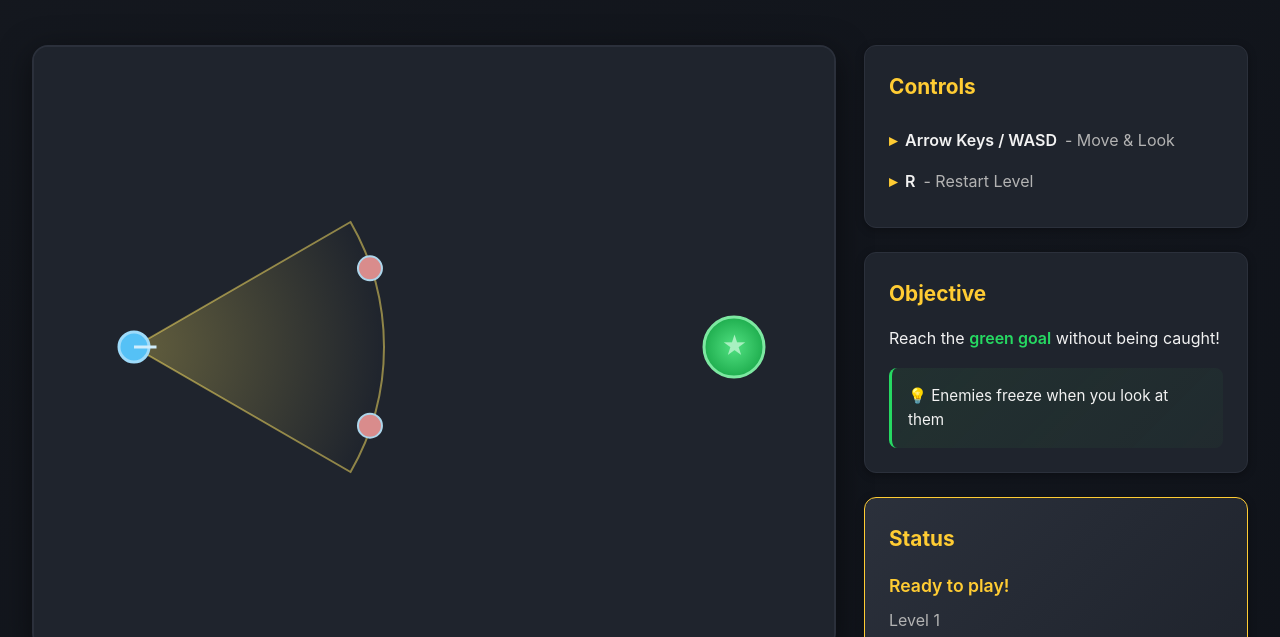
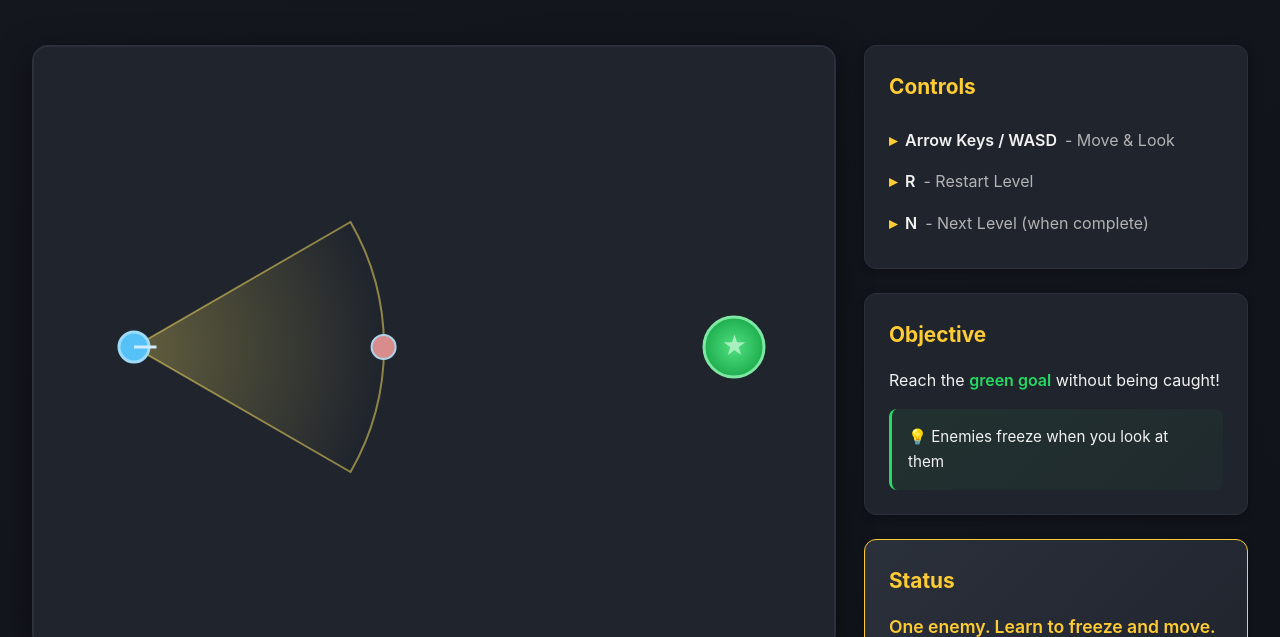
Before and after one commit to raihaaniyat/blindspot, a website: page index.html in a window 1280 px wide. Shown: the part 163-800 px from the top of the page. Drawn offline with Linux system fonts and the light colour scheme.

Commit message:
Add 5-level progression system and custom favicon

```diff
--- a/game.js
+++ b/game.js
@@ -17,13 +17,85 @@ const gameStatusEl = document.getElementById('gameStatus');
 const levelInfoEl = document.getElementById('levelInfo');
 
 // ========================================
+// LEVEL DEFINITIONS
+// ========================================
+// Each level has unique enemy configurations and difficulty
+const LEVELS = [
+    // Level 1: Tutorial - Learn the basics
+    {
+        name: 'Level 1: First Steps',
+        player: { x: 100, y: 300 },
+        goal: { x: 700, y: 300 },
+        enemies: [
+            { x: 400, y: 300, radius: 12, speed: 1.2 },
+        ],
+        description: 'One enemy. Learn to freeze and move.'
+    },
+
+    // Level 2: The Pincer - Multiple threats
+    {
+        name: 'Level 2: The Pincer',
+        player: { x: 100, y: 300 },
+        goal: { x: 700, y: 300 },
+        enemies: [
+            { x: 400, y: 150, radius: 12, speed: 1.3 },
+            { x: 400, y: 450, radius: 12, speed: 1.3 },
+        ],
+        description: 'Two enemies flanking you. Watch both sides!'
+    },
+
+    // Level 3: The Gauntlet - Linear challenge
+    {
+        name: 'Level 3: The Gauntlet',
+        player: { x: 100, y: 300 },
+        goal: { x: 700, y: 300 },
+        enemies: [
+            { x: 250, y: 300, radius: 12, speed: 1.4 },
+            { x: 450, y: 200, radius: 12, speed: 1.4 },
+            { x: 450, y: 400, radius: 12, speed: 1.4 },
+        ],
+        description: 'Three enemies in your path. Plan your route!'
+    },
+
+    // Level 4: The Ambush - Surrounded
+    {
+        name: 'Level 4: The Ambush',
+        player: { x: 400, y: 300 },
+        goal: { x: 750, y: 300 },
+        enemies: [
+            { x: 150, y: 300, radius: 12, speed: 1.5 }, // Behind
+            { x: 600, y: 150, radius: 12, speed: 1.5 }, // Front-right
+            { x: 600, y: 450, radius: 12, speed: 1.5 }, // Front-left
+            { x: 400, y: 100, radius: 12, speed: 1.3 }, // Top
+        ],
+        description: 'Surrounded! Check all directions constantly.'
+    },
+
+    // Level 5: The Maze - Expert challenge
+    {
+        name: 'Level 5: The Maze',
+        player: { x: 100, y: 100 },
+        goal: { x: 700, y: 500 },
+        enemies: [
+            { x: 250, y: 200, radius: 12, speed: 1.6 },
+            { x: 400, y: 300, radius: 12, speed: 1.4 },
+            { x: 550, y: 400, radius: 12, speed: 1.6 },
+            { x: 300, y: 450, radius: 12, speed: 1.5 },
+            { x: 600, y: 200, radius: 12, speed: 1.5 },
+        ],
+        description: 'Five enemies. Master level. Good luck!'
+    },
+];
+
+// ========================================
 // GAME STATE
 // ========================================
 // This object holds all the current game data
 // It's like the "brain" of the game that remembers everything
 const game = {
     state: 'playing', // Can be: 'playing', 'won', 'lost'
-    currentLevel: 1,
+    currentLevel: 0,  // Index into LEVELS array (0-based)
+    totalLevels: LEVELS.length,
 
     // Player data
     player: {
@@ -32,12 +104,12 @@ const game = {
         radius: 15,          // Size of the player circle
         speed: 3,            // How fast they move (pixels per frame)
         angle: 0,            // Which direction they're facing (in radians)
-                             // 0 = right, Math.PI/2 = down, Math.PI = left, etc.
+        // 0 = right, Math.PI/2 = down, Math.PI = left, etc.
 
         // Vision cone properties
         visionDistance: 250, // How far the player can see
         visionAngle: Math.PI / 3, // How wide the vision cone is (60 degrees)
-                                   // Math.PI / 3 radians = 60 degrees
+        // Math.PI / 3 radians = 60 degrees
     },
 
     // Goal (where player needs to reach)
@@ -47,23 +119,8 @@ const game = {
         radius: 30,
     },
 
-    // Array of enemies
-    enemies: [
-        {
-            x: 400,
-            y: 200,
-            radius: 12,
-            speed: 1.5,      // Slower than player (important for balance!)
-            isFrozen: false, // Whether they're currently frozen
-        },
-        {
-            x: 400,
-            y: 400,
-            radius: 12,
-            speed: 1.5,
-            isFrozen: false,
-        },
-    ],
+    // Array of enemies (will be populated by loadLevel)
+    enemies: [],
 
     // Keyboard input tracking
     keys: {
@@ -92,7 +149,12 @@ window.addEventListener('keydown', (e) => {
 
     // Restart on 'R' key
     if (e.key === 'r' || e.key === 'R') {
-        restartGame();
+        restartLevel();
+    }
+
+    // Next level on 'N' key (only when won)
+    if ((e.key === 'n' || e.key === 'N') && game.state === 'won') {
+        nextLevel();
     }
 });
 
@@ -279,30 +341,74 @@ function checkGameConditions() {
     const distToGoal = distance(p.x, p.y, game.goal.x, game.goal.y);
     if (distToGoal < p.radius + game.goal.radius) {
         game.state = 'won';
-        gameStatusEl.textContent = '🎉 Level Complete! Press R to restart';
+
+        // Check if there are more levels
+        if (game.currentLevel < game.totalLevels - 1) {
+            gameStatusEl.textContent = '🎉 Level Complete! Press N for next level or R to retry';
+        } else {
+            gameStatusEl.textContent = '🏆 All Levels Complete! You Win! Press R to restart';
+        }
         gameStatusEl.style.color = 'hsl(140, 70%, 50%)';
     }
 }
 
 /**
- * Restart the game
+ * Load a specific level
  */
-function restartGame() {
-    // Reset player position
-    game.player.x = 100;
-    game.player.y = 300;
+function loadLevel(levelIndex) {
+    // Validate level index
+    if (levelIndex < 0 || levelIndex >= LEVELS.length) {
+        console.error('Invalid level index:', levelIndex);
+        return;
+    }
+
+    const level = LEVELS[levelIndex];
+    game.currentLevel = levelIndex;
+
+    // Set player position
+    game.player.x = level.player.x;
+    game.player.y = level.player.y;
     game.player.angle = 0;
 
-    // Reset enemies
-    game.enemies[0].x = 400;
-    game.enemies[0].y = 200;
-    game.enemies[1].x = 400;
-    game.enemies[1].y = 400;
+    // Set goal position
+    game.goal.x = level.goal.x;
+    game.goal.y = level.goal.y;
+
+    // Create enemies from level data
+    game.enemies = level.enemies.map(enemyData => ({
+        x: enemyData.x,
+        y: enemyData.y,
+        radius: enemyData.radius,
+        speed: enemyData.speed,
+        isFrozen: false,
+    }));
 
     // Reset game state
     game.state = 'playing';
-    gameStatusEl.textContent = 'Watch your blindspot!';
+
+    // Update UI
+    levelInfoEl.textContent = `${level.name} (${levelIndex + 1}/${LEVELS.length})`;
+    gameStatusEl.textContent = level.description;
     gameStatusEl.style.color = 'hsl(45, 100%, 60%)';
+}
+
+/**
+ * Restart the current level
+ */
+function restartLevel() {
+    loadLevel(game.currentLevel);
+}
+
+/**
+ * Load the next level
+ */
+function nextLevel() {
+    if (game.currentLevel < game.totalLevels - 1) {
+        loadLevel(game.currentLevel + 1);
+    } else {
+        // Already on last level, restart from beginning
+        loadLevel(0);
+    }
 }
 
 // ========================================
@@ -499,4 +605,5 @@ function gameLoop() {
 // START THE GAME
 // ========================================
 // This runs once when the page loads
+loadLevel(0); // Load the first level
 gameLoop();
--- a/index.html
+++ b/index.html
@@ -1,12 +1,23 @@
 <!DOCTYPE html>
 <html lang="en">
+
 <head>
     <meta charset="UTF-8">
     <meta name="viewport" content="width=device-width, initial-scale=1.0">
     <title>Blindspot - Stealth Puzzle Game</title>
-    <meta name="description" content="A stealth-puzzle game where enemies can only move when you're not looking at them. Master your vision cone and reach the exit!">
+    <meta name="description"
+        content="A stealth-puzzle game where enemies can only move when you're not looking at them. Master your vision cone and reach the exit!">
+
+    <!-- Favicons -->
+    <link rel="icon" type="image/svg+xml" href="favicon.svg">
+    <link rel="icon" type="image/png" sizes="32x32" href="favicon-32x32.png">
+    <link rel="icon" type="image/png" sizes="16x16" href="favicon-16x16.png">
+    <link rel="apple-touch-icon" sizes="180x180" href="apple-touch-icon.png">
+    <meta name="theme-color" content="#1a1d2e">
+
     <link rel="stylesheet" href="styles.css">
 </head>
+
 <body>
     <div class="game-container">
         <header>
@@ -23,6 +34,7 @@
                     <ul>
                         <li><strong>Arrow Keys / WASD</strong> - Move & Look</li>
                         <li><strong>R</strong> - Restart Level</li>
+                        <li><strong>N</strong> - Next Level (when complete)</li>
                     </ul>
                 </div>
 
@@ -61,4 +73,5 @@
 
     <script src="game.js"></script>
 </body>
+
 </html>
```
Also changed, not shown: favicon.svg (added).
